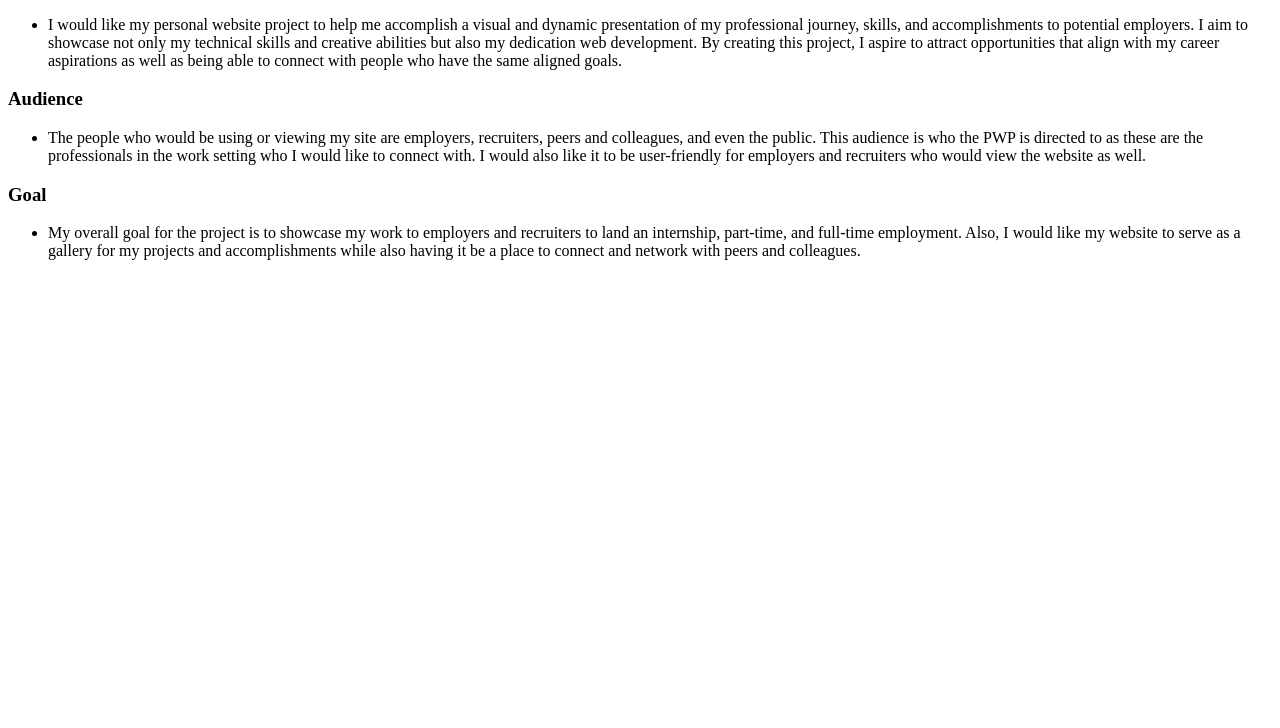
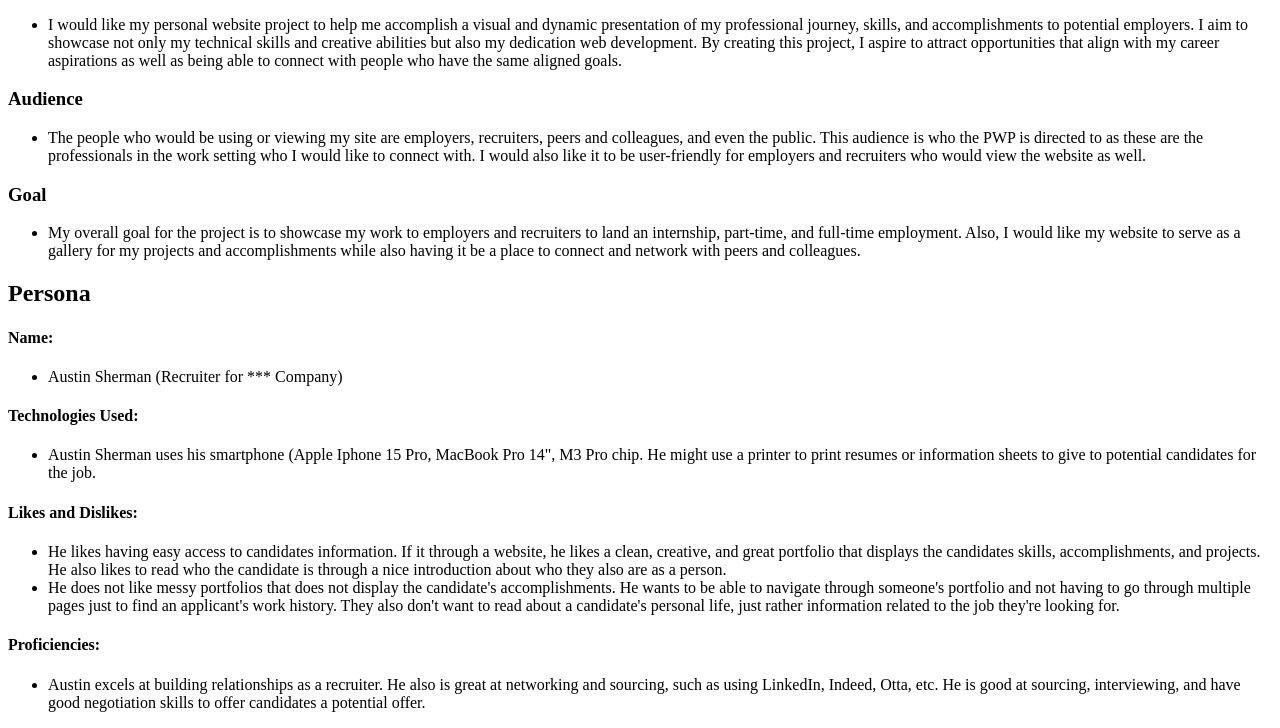
Before and after one commit to ashleyymedrano/my-pwp-ashleyymedrano, a plain HTML site: page public_html/documentation/milestone-1.html in a window 1280 px wide. Shown: the part 105-833 px from the top of the page. Before the commit the page ends 800 px from the top, so only its background shows below. Drawn offline with Linux system fonts and the light colour scheme.

Commit message:
added milestone 1 updates

```diff
--- a/public_html/documentation/milestone-1.html
+++ b/public_html/documentation/milestone-1.html
@@ -16,22 +16,43 @@
                 <li> I would like my personal website project to help me accomplish a visual and dynamic presentation of my professional journey, skills, and accomplishments to potential employers. I aim to showcase not only my technical skills and creative abilities but also my dedication web development. By creating this project, I aspire to attract opportunities that align with my career aspirations as well as being able to connect with people who have the same aligned goals.</li>
             </ul>
         </P>
+</div>
+<div>
     <h3>Audience</h3>
             <p>
                 <ul>
                     <li>The people who would be using or viewing my site are employers, recruiters, peers and colleagues, and even the public. This audience is who the PWP is directed to as these are the professionals in the work setting who I would like to connect with. I would also like it to be user-friendly for employers and recruiters who would view the website as well.  </li>
                 </ul>
              </p>
+</div>
+<div>
     <h3>Goal</h3>
         <p>
             <ul>
                 <li>My overall goal for the project is to showcase my work to employers and recruiters to land an internship, part-time, and full-time employment. Also, I would like my website to serve as a gallery for my projects and accomplishments while also having it be a place to connect and network with peers and colleagues.</li>
             </ul>
         </p>
-        <h3>
-        <p>
+</div>
+<div>
+    <h2>Persona</h2>
+        <h4>Name:</h4>
+            <ul>
+                <li>Austin Sherman (Recruiter for *** Company)</li>
+            </ul>
+        <h4>Technologies Used:</h4>
+            <ul>
+                <li>Austin Sherman uses his smartphone (Apple Iphone 15 Pro, MacBook Pro 14", M3 Pro chip. He might use a printer to print resumes or information sheets to give to potential candidates for the job.</li>
+            </ul>
+        <h4>Likes and Dislikes:</h4>
+            <ul>
+                <li>He likes having easy access to candidates information. If it through a website, he likes a clean, creative, and great portfolio that displays the candidates skills, accomplishments, and projects. He also likes to read who the candidate is through a nice introduction about who they also are as a person. </li>
+                <li>He does not like messy portfolios that does not display the candidate's accomplishments. He wants to be able to navigate through someone's portfolio and not having to go through multiple pages just to find an applicant's work history. They also don't want to read about a candidate's personal life, just rather information related to the job they're looking for.</li>
+            </ul>
+        <h4>Proficiencies:</h4>
+            <ul>
+                <li>Austin excels at building relationships as a recruiter. He also is great at networking and sourcing, such as using LinkedIn, Indeed, Otta, etc. He is good at sourcing, interviewing, and have good negotiation skills to offer candidates a potential offer.</li>
+            </ul>
+</div>
 
-        </p>
-    </div>
 </body>
 </html>
```
Lines whose indentation alone changed are shown as unchanged.
